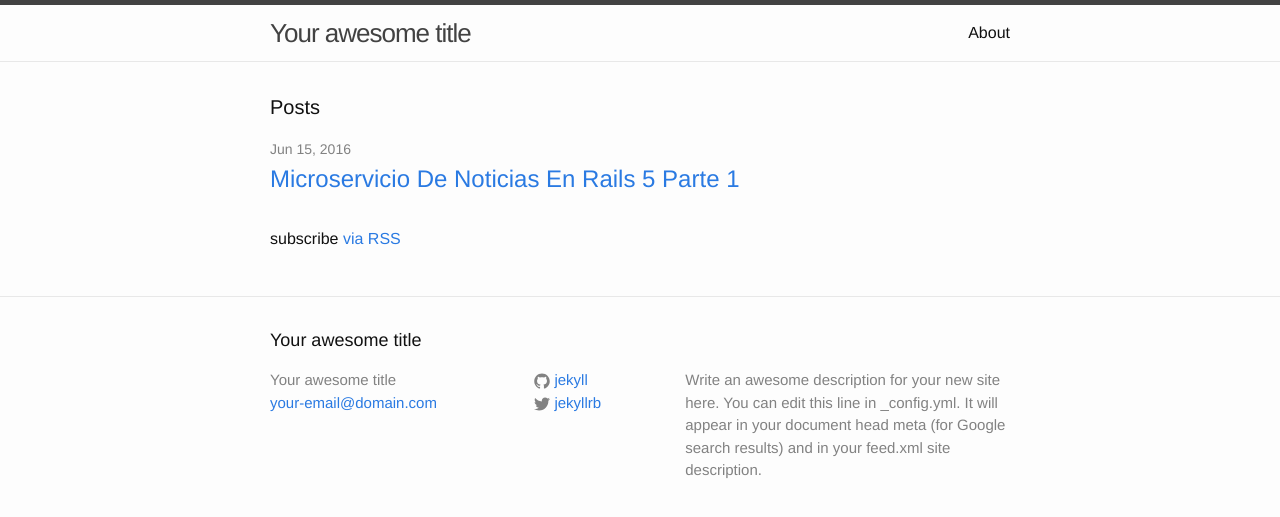
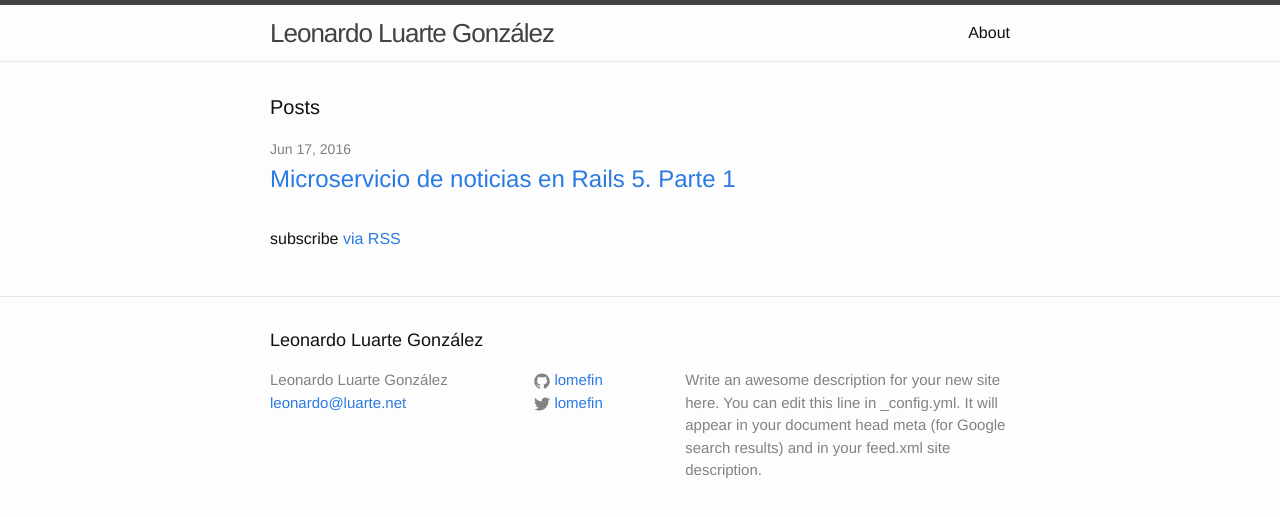
Before and after one commit to lomefin/lomefin.github.io, a Jekyll site: the page built from index.html, in a window 1280 px wide. Shown: the top 517 px of the page. Built offline with Jekyll 4.4.1, drawn with Linux system fonts in a browser that asks for light colours.

Commit message:
Fixes everything, I've got a Github Blog!

```diff
--- a/_config.yml
+++ b/_config.yml
@@ -6,16 +6,16 @@
 # 'jekyll serve'. If you change this file, please restart the server process.
 
 # Site settings
-title: Your awesome title
-email: your-email@domain.com
+title: Leonardo Luarte González
+email: leonardo@luarte.net
 description: > # this means to ignore newlines until "baseurl:"
   Write an awesome description for your new site here. You can edit this
   line in _config.yml. It will appear in your document head meta (for
   Google search results) and in your feed.xml site description.
 baseurl: "" # the subpath of your site, e.g. /blog
 url: "http://yourdomain.com" # the base hostname & protocol for your site
-twitter_username: jekyllrb
-github_username:  jekyll
+twitter_username: lomefin
+github_username:  lomefin
 
 # Build settings
 markdown: kramdown
```
Also changed, not shown: _posts/2016-06-16-microservicio-de-noticias-en-rails-5-parte-1.markdown (renamed from _posts/2016-06-15-microservicio-de-noticias-en-rails-5-parte-1.markdown, +12 -10 lines).
